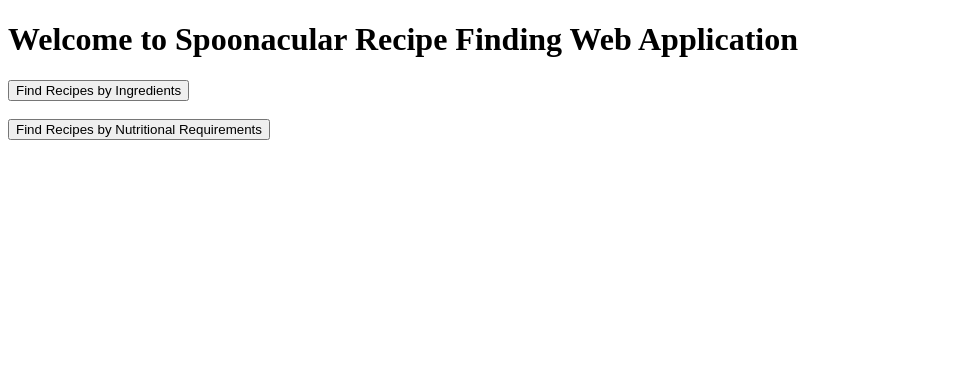
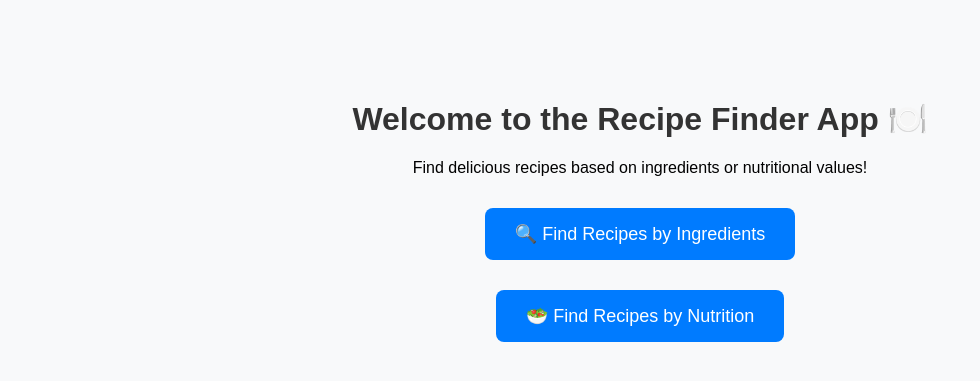
Before and after one commit to Bhavya-PR/DEC, a Flask app: page / in a window 1280 px wide. Shown: the top 381 px of the page, without its empty margins (0-980 px from the left). Run offline with Flask 3, Linux system fonts and the light colour scheme.

Commit message:
updated index.html

```diff
--- a/templates/index.html
+++ b/templates/index.html
@@ -1,23 +1,50 @@
 <!DOCTYPE html>
 <html lang="en">
-  <head>
-    <meta charset="UTF-8" />
-    <meta name="viewport" content="width=device-width, initial-scale=1.0" />
-    <title>Home Page</title>
-  </head>
-  <body>
-    <h1>Welcome to Spoonacular Recipe Finding Web Application</h1>
+<head>
+    <meta charset="UTF-8">
+    <meta name="viewport" content="width=device-width, initial-scale=1.0">
+    <title>Recipe Finder</title>
+    <style>
+        body {
+            font-family: Arial, sans-serif;
+            text-align: center;
+            background-color: #f8f9fa;
+            margin: 0;
+            padding: 0;
+        }
+        .container {
+            margin-top: 100px;
+        }
+        h1 {
+            color: #333;
+            font-size: 32px;
+        }
+        .btn {
+            display: inline-block;
+            padding: 15px 30px;
+            margin: 15px;
+            font-size: 18px;
+            color: white;
+            background: #007bff;
+            border: none;
+            border-radius: 8px;
+            cursor: pointer;
+            transition: 0.3s;
+            text-decoration: none;
+        }
+        .btn:hover {
+            background: #0056b3;
+        }
+    </style>
+</head>
+<body>
+    <div class="container">
+        <h1>Welcome to the Recipe Finder App 🍽️</h1>
+        <p>Find delicious recipes based on ingredients or nutritional values!</p>
 
-    <a href="/findrecipe_ingre"
-      ><button type="submit">Find Recipes by Ingredients</button></a
-    >
-    <br /><br />
-
-    <a href="/findrecipe_nutri"
-      ><button type="submit">
-        Find Recipes by Nutritional Requirements
-      </button></a
-    >
-    <br /><br />
-  </body>
+        <a href="/findrecipe_ingre" class="btn">🔍 Find Recipes by Ingredients</a>
+        <br>
+        <a href="/findrecipe_nutri" class="btn">🥗 Find Recipes by Nutrition</a>
+    </div>
+</body>
 </html>
```
